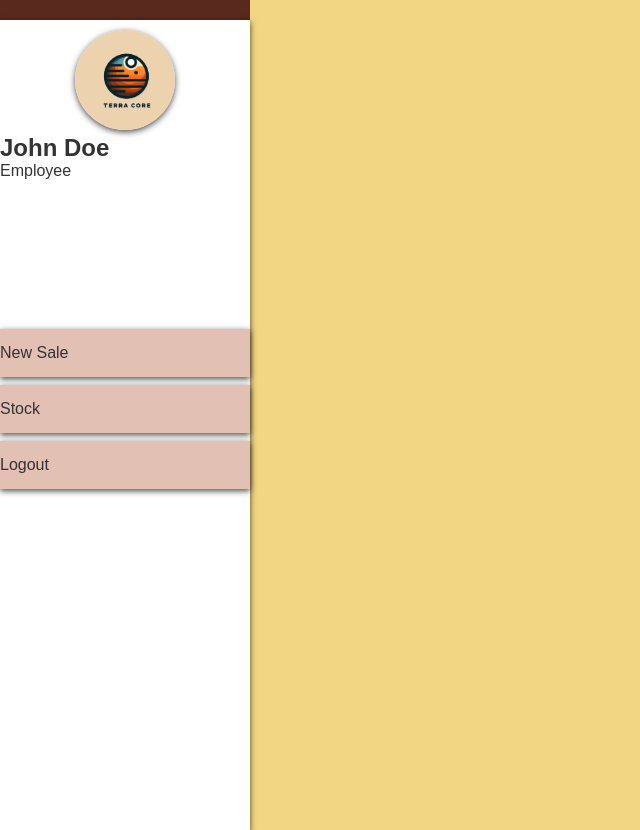
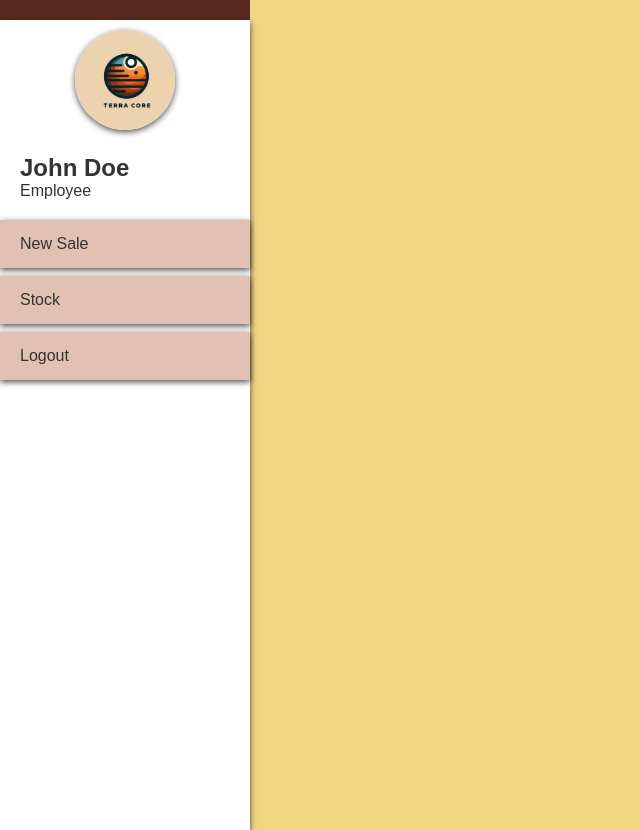
Before and after one commit to bambambku/GroupProject_SE, a PHP site: page /Employee.php in a window 1280 px wide. Shown: the whole page, without its empty margins (0-640 px from the left). Run offline with PHP 8.4, Linux system fonts and the light colour scheme.

Commit message:
some CSS sorted

```diff
--- a/Employee.php
+++ b/Employee.php
@@ -11,6 +11,7 @@
         <div class="sidebar">
             <div class="menu-picture-container">
                 <img src="Pictures/logo.png" alt="logo" class="menu-picture">
+                <div class="underlogo">
                     <h2 class="name-txt">John Doe</h2>
                     <p class="job-title-txt">Employee</p>
         </div>
@@ -20,6 +21,8 @@
                 <li class="bttn-logout"><a href="">Logout</a></li>
             </ul>
         </div>
+    </div>
+
 
 </body>
 </html>
--- a/style-desktop.css
+++ b/style-desktop.css
@@ -111,6 +111,11 @@
     background-color: #59291E;
     display: flex;
     height: 20px;
+    /* margin-left: 50px; */
+}
+
+.sidebar-padding{
+  margin-left: 20px;
 }
 .sidebar {
     width: 250px;
@@ -121,6 +126,7 @@
     flex-direction: column;
     padding-top: 10px;
     box-shadow: 0px 2px 6px rgba(0, 0, 0, 0.7);
+    /* padding-left: 20px; */
   }
   .name-txt
   {
@@ -153,10 +159,12 @@
     padding-inline: 0;
   }
 
+
   .menu li {
     padding-top: 15px;
     padding-bottom: 15px;
-    width: 250px;
+    padding-left: 20px;
+    width: 230px;
     cursor: pointer;
     text-align: Left;
     background-color: #e3c0b4;
@@ -176,3 +184,7 @@
     text-decoration: none;
     display: block;
   }
+
+  .underlogo {
+    margin: 20px;
+  }
```
Lines whose indentation alone changed are shown as unchanged.
